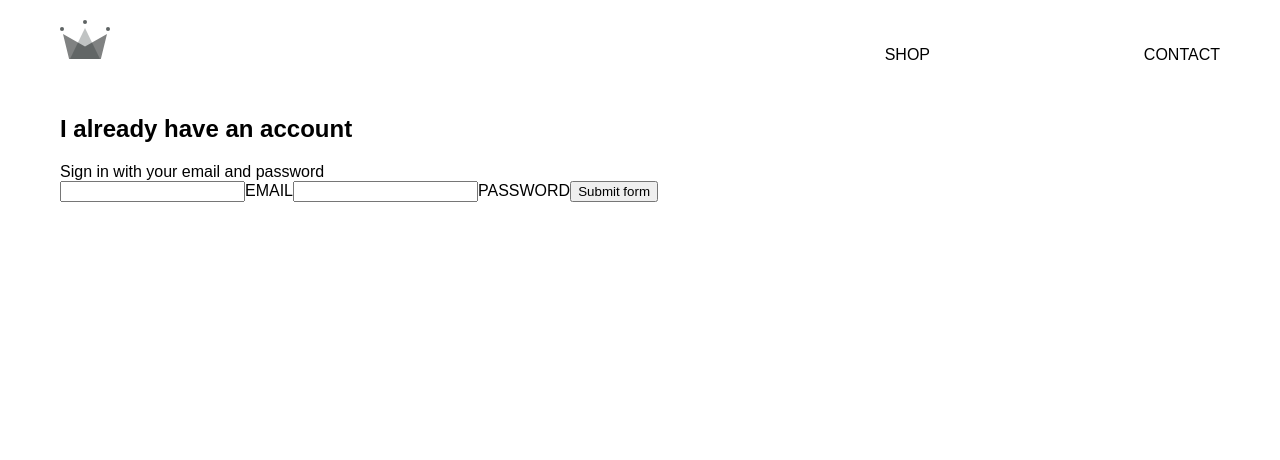
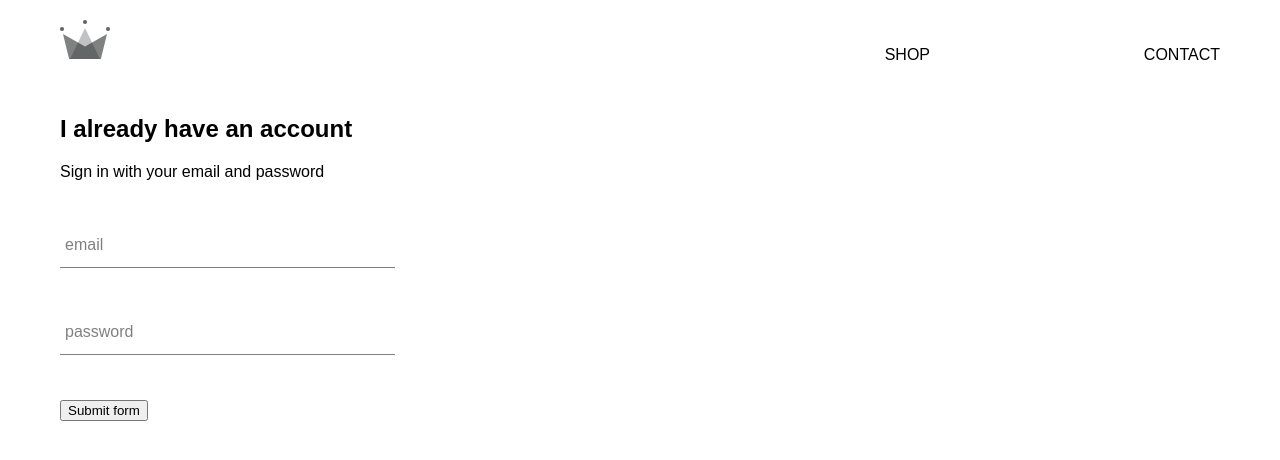
Before and after one commit to Luka-dot/e-store, a React (Create React App) app: page /signin in a window 1280 px wide. Shown: the top 460 px of the page. Built offline with nearby package versions, Linux system fonts and the light colour scheme.

Commit message:
custom form input added and stylesd

```diff
--- a/src/components/directory/directory.component.jsx
+++ b/src/components/directory/directory.component.jsx
@@ -14,21 +14,21 @@
                   imageUrl: 'https://i.ibb.co/cvpntL1/hats.png',
                   id: 1,
                   linkUrl: 'shop/hats',
-                  linkUrl: 'hats'
+
                 },
                 {
                   title: 'jackets',
                   imageUrl: 'https://i.ibb.co/px2tCc3/jackets.png',
                   id: 2,
                   linkUrl: 'shop/jackets',
-                  linkUrl: 'jackets'
+
                 },
                 {
                   title: 'sneakers',
                   imageUrl: 'https://i.ibb.co/0jqHpnp/sneakers.png',
                   id: 3,
                   linkUrl: 'shop/sneakers',
-                  linkUrl: 'sneakers'
+
                 },
                 {
                   title: 'womens',
@@ -36,7 +36,7 @@
                   size: 'large',
                   id: 4,
                   linkUrl: 'shop/womens',
-                  linkUrl: 'womens'
+
                 },
                 {
                   title: 'mens',
@@ -44,7 +44,7 @@
                   size: 'large',
                   id: 5,
                   linkUrl: 'shop/mens',
-                  linkUrl: 'mens'
+
                 }
             ]
         }
--- /dev/null
+++ b/src/components/form-imput/form-imput.component.jsx
@@ -0,0 +1,18 @@
+import React from 'react';
+
+import './form-input.styles.scss';
+
+const FormInput = ({ handleChange, label, ...otherProps }) => (
+    <div className='group'>
+        <input className='form-input' onChange={handleChange} { ...otherProps } />
+        {
+            label ?
+            (<label className={`${otherProps.value.length ? 'shrink' : ''} form-input-label`}>
+                {label}
+            </label>)
+            : null
+        }
+    </div>
+)
+
+export default FormInput;
--- /dev/null
+++ b/src/components/form-imput/form-input.styles.scss
@@ -0,0 +1,54 @@
+$sub-color: grey;
+$main-color: black;
+
+@mixin shrinkLabel {
+  top: -14px;
+  font-size: 12px;
+  color: $main-color;
+}
+
+.group {
+  position: relative;
+  margin: 45px 0;
+
+  .form-input {
+    background: none;
+    background-color: white;
+    color: $sub-color;
+    font-size: 18px;
+    padding: 10px 10px 10px 5px;
+    display: block;
+    width: 100%;
+    border: none;
+    border-radius: 0;
+    border-bottom: 1px solid $sub-color;
+    margin: 25px 0;
+
+    &:focus {
+      outline: none;
+    }
+
+    &:focus ~ .form-input-label {
+      @include shrinkLabel();
+    }
+  }
+
+  input[type='password'] {
+    letter-spacing: 0.3em;
+  }
+
+  .form-input-label {
+    color: $sub-color;
+    font-size: 16px;
+    font-weight: normal;
+    position: absolute;
+    pointer-events: none;
+    left: 5px;
+    top: 10px;
+    transition: 300ms ease all;
+
+    &.shrink {
+      @include shrinkLabel();
+    }
+  }
+}
--- a/src/components/sign-in/sign-in.component.jsx
+++ b/src/components/sign-in/sign-in.component.jsx
@@ -1,4 +1,6 @@
 import React from 'react';
+
+import FormInput from '../../components/form-imput/form-imput.component';
 
 import './sign-in.styles.scss';
 
@@ -16,7 +18,7 @@
         event.preventDefault();
         console.log('submitt pressed');
 
-        this.setState({ email: '', password: ''});
+        this.setState({ email: '', password: '' });
     }
 
     handleChange = (event) => {
@@ -26,16 +28,28 @@
     }
 
     render() {
-        return(
+        return (
             <div className='sign-in'>
                 <h2>I already have an account</h2>
                 <span> Sign in with your email and password</span>
 
                 <form onSubmit={this.handleSubmit}>
-                    <input name='email' type='email' value={this.state.email} onChange={this.handleChange} required />
-                    <label>EMAIL</label>
-                    <input name='password' type='password' value={this.state.password} onChange={this.handleChange} required />
-                    <label>PASSWORD</label>
+                    <FormInput
+                        name='email'
+                        type='email'
+                        value={this.state.email}
+                        handleChange={this.handleChange}
+                        label='email'
+                        required
+                    />
+                    <FormInput
+                        name='password'
+                        type='password'
+                        value={this.state.password}
+                        handleChange={this.handleChange}
+                        label='password'
+                        required
+                    />
 
                     <input type='submit' value="Submit form" />
                 </form>
--- a/src/components/sign-in/sign-in.styles.scss
+++ b/src/components/sign-in/sign-in.styles.scss
@@ -0,0 +1,3 @@
+.sign-in {
+    width: 40vh;
+}
--- a/src/index.js
+++ b/src/index.js
@@ -3,10 +3,7 @@
 import './index.css';
 import App from './App';
 import {
-  BrowserRouter as Router,
-  Switch,
-  Route,
-  Link, BrowserRouter
+  BrowserRouter
 } from "react-router-dom";
 
 ReactDOM.render(
```
